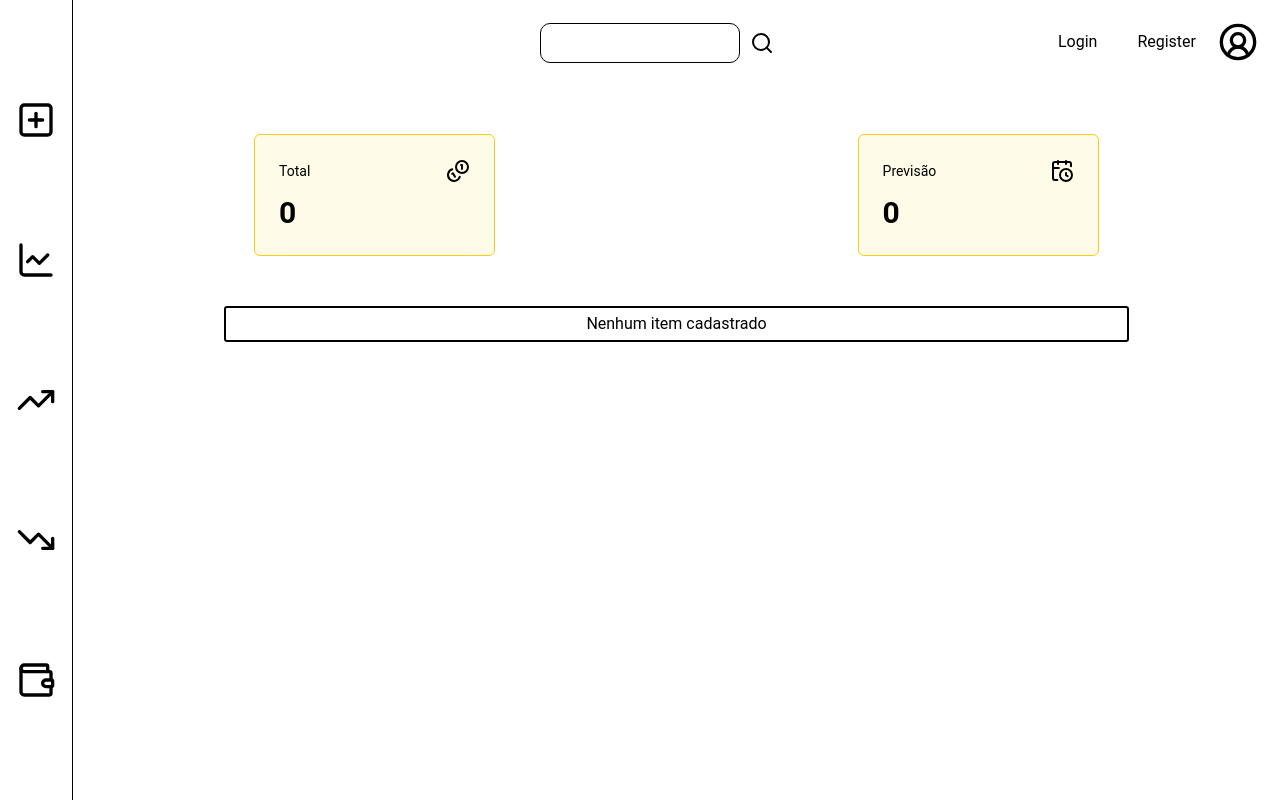
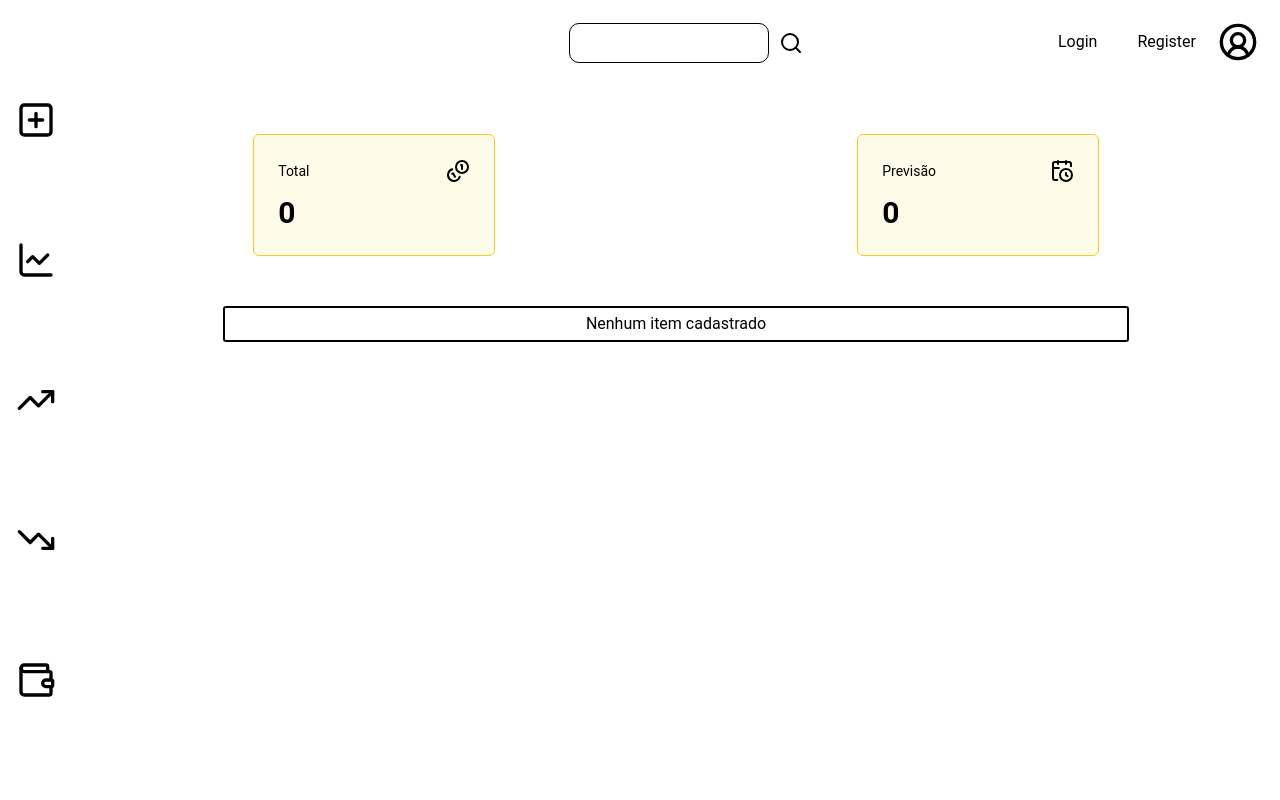
Before and after one commit to luigiPerkoski/MoreMoney, a Django app: page / in a window 1280 px wide. Run offline with Django 4.2, Linux system fonts and the light colour scheme; data comes from the database, SQL or seed files in the repository; data that the repository does not hold is empty; some libraries are stand-ins or nearby versions.

Commit message:
finish day 15.09.2023

```diff
--- a/static/core/css/menu.css
+++ b/static/core/css/menu.css
@@ -76,8 +76,8 @@ a.button_reserch{
 .research{
     display: flex;
     border-radius: 20px;
-    margin: auto;
-    width: 100%;
+    margin:  0 0 0 57px;
+    width: calc(100% - 57px);
     position: absolute;
     left: 0;
     right: 0;
--- a/templates/partials/_menu.html
+++ b/templates/partials/_menu.html
@@ -1,4 +1,4 @@
-<div class="h-full px-4 justify-evenly flex flex-col border-solid border-black border-r-[1px]">
+<div class="h-full px-4 justify-evenly flex flex-col">
     <a class="" href="{% url 'new_extract' %}">
         <i class="w-10 h-10" data-lucide="plus-square"></i>
     </a>
```
